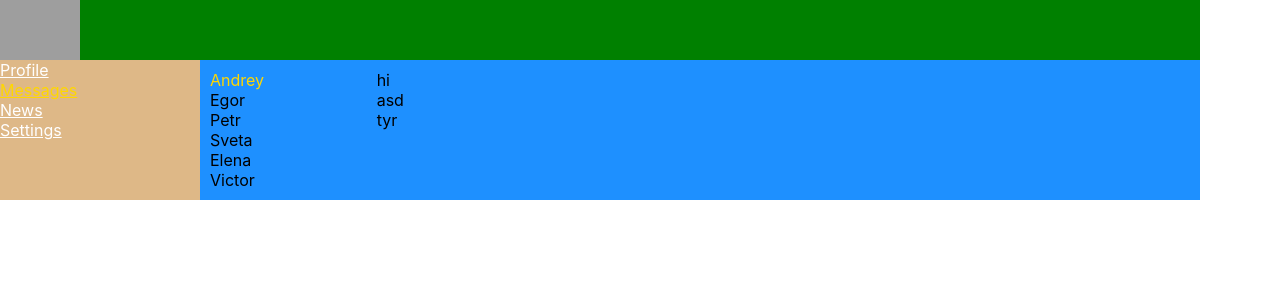
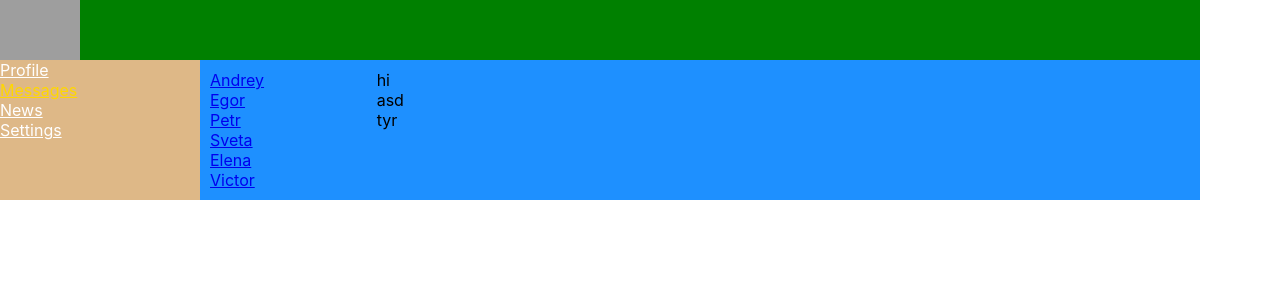
Before and after one commit to RulevAV/socialnetwork, a React (Create React App) app: page /dialogs in a window 1280 px wide. Shown: the top 300 px of the page. Built offline with nearby package versions, Linux system fonts and the light colour scheme; grey boxes are pictures that could not be loaded.

Commit message:
Dialogs NavLink

```diff
--- a/src/Components/Dialogs/Dialogs.jsx
+++ b/src/Components/Dialogs/Dialogs.jsx
@@ -1,15 +1,30 @@
 import React from 'react';
 import s from './Dialogs.module.css'
+import {NavLink} from "react-router-dom";
 const Dialogs = (props) =>{
     return (
         <div className={s.dialogs}>
             <div className={s.dialogsItems}>
-                <div className={s.dialog + ' ' + s.active}>Andrey</div>
-                <div className={s.dialog}>Egor</div>
-                <div className={s.dialog}>Petr</div>
-                <div className={s.dialog}>Sveta</div>
-                <div className={s.dialog}>Elena</div>
-                <div className={s.dialog}>Victor</div>
+                <div className={s.dialog + ' ' + s.active}>
+                 <NavLink to="/dialogs/1">   Andrey </NavLink>
+                </div>
+
+                <div className={s.dialog}>
+                    <NavLink to="/dialogs/2">   Egor </NavLink>
+                </div>
+                <div className={s.dialog}>
+                    <NavLink to="/dialogs/3">   Petr </NavLink>
+                </div>
+                <div className={s.dialog}>
+                    <NavLink to="/dialogs/4">   Sveta </NavLink>
+                </div>
+                <div className={s.dialog}>
+                    <NavLink to="/dialogs/5">   Elena </NavLink>
+                </div>
+                <div className={s.dialog}>
+                    <NavLink to="/dialogs/6">   Victor </NavLink>
+                </div>
+
             </div>
             <div className={s.messages}>
                 <div className={s.message}>hi</div>
```
